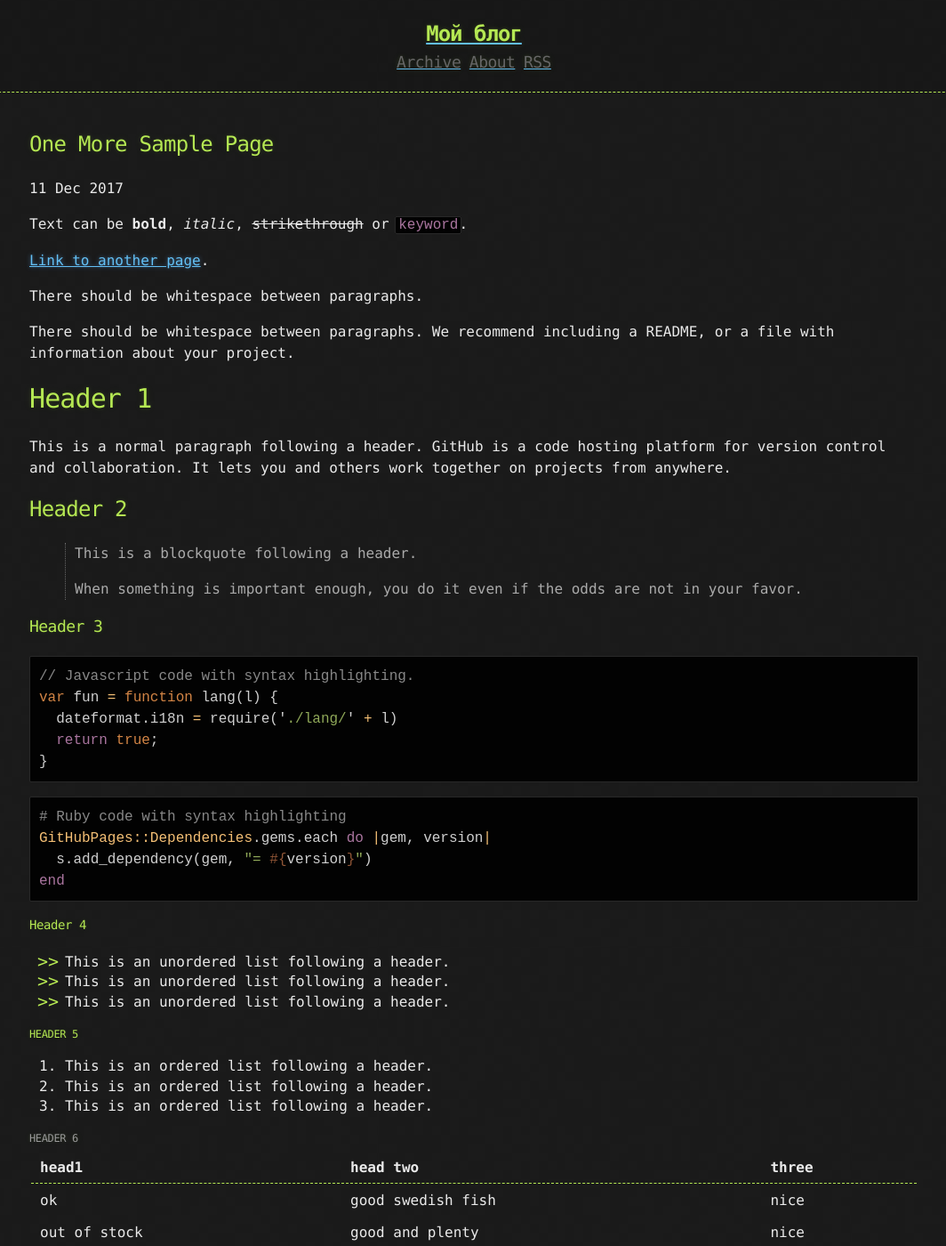
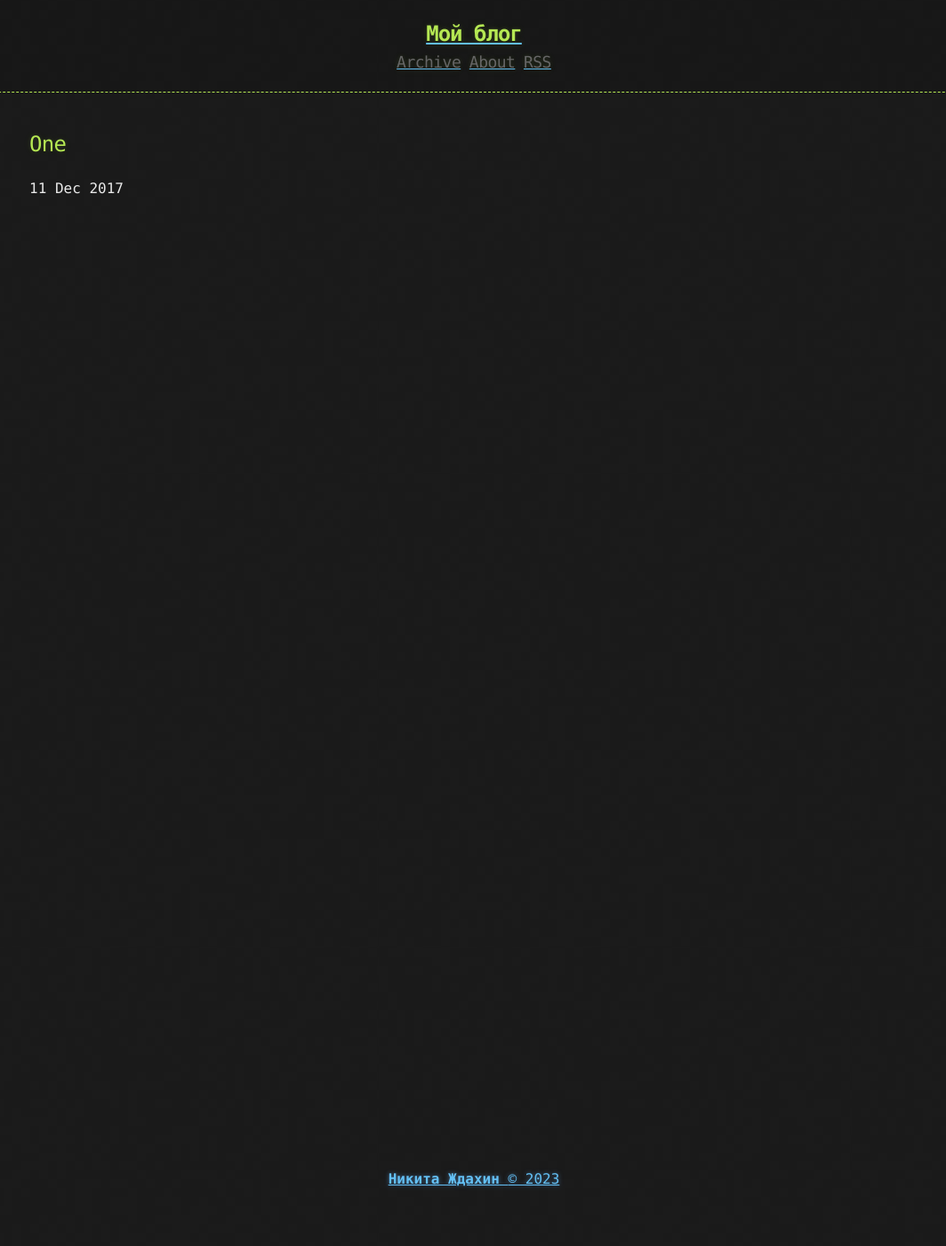
Before and after one commit to zhdahin/zhdahin.github.io, a Jekyll site: the page built from _posts/2017-12-11-One-More-Sample-Page.md, in a window 1280 px wide and 1400 px high. Shown: the whole window at 89% size, without its empty margins (107-1171 px from the left). Built offline with Jekyll 4.4.1, drawn with Linux system fonts in a browser that asks for light colours; some of the changed text lies outside the part shown.

Commit message:
Update 2017-12-11-One.md

````diff
--- a/_posts/2017-12-11-One-More-Sample-Page.md
+++ b/_posts/2017-12-11-One-More-Sample-Page.md
@@ -1,124 +1,4 @@
 ---
-title: One More Sample Page
+title: One
 published: true
 ---
-
-Text can be **bold**, _italic_, ~~strikethrough~~ or `keyword`.
-
-[Link to another page](another-page).
-
-There should be whitespace between paragraphs.
-
-There should be whitespace between paragraphs. We recommend including a README, or a file with information about your project.
-
-# [](#header-1)Header 1
-
-This is a normal paragraph following a header. GitHub is a code hosting platform for version control and collaboration. It lets you and others work together on projects from anywhere.
-
-## [](#header-2)Header 2
-
-> This is a blockquote following a header.
->
-> When something is important enough, you do it even if the odds are not in your favor.
-
-### [](#header-3)Header 3
-
-```js
-// Javascript code with syntax highlighting.
-var fun = function lang(l) {
-  dateformat.i18n = require('./lang/' + l)
-  return true;
-}
-```
-
-```ruby
-# Ruby code with syntax highlighting
-GitHubPages::Dependencies.gems.each do |gem, version|
-  s.add_dependency(gem, "= #{version}")
-end
-```
-
-#### [](#header-4)Header 4
-
-*   This is an unordered list following a header.
-*   This is an unordered list following a header.
-*   This is an unordered list following a header.
-
-##### [](#header-5)Header 5
-
-1.  This is an ordered list following a header.
-2.  This is an ordered list following a header.
-3.  This is an ordered list following a header.
-
-###### [](#header-6)Header 6
-
-| head1        | head two          | three |
-|:-------------|:------------------|:------|
-| ok           | good swedish fish | nice  |
-| out of stock | good and plenty   | nice  |
-| ok           | good `oreos`      | hmm   |
-| ok           | good `zoute` drop | yumm  |
-
-### There's a horizontal rule below this.
-
-* * *
-
-### Here is an unordered list:
-
-*   Item foo
-*   Item bar
-*   Item baz
-*   Item zip
-
-### And an ordered list:
-
-1.  Item one
-1.  Item two
-1.  Item three
-1.  Item four
-
-### And a nested list:
-
-- level 1 item
-  - level 2 item
-  - level 2 item
-    - level 3 item
-    - level 3 item
-- level 1 item
-  - level 2 item
-  - level 2 item
-  - level 2 item
-- level 1 item
-  - level 2 item
-  - level 2 item
-- level 1 item
-
-### Small image
-
-![](https://assets-cdn.github.com/images/icons/emoji/octocat.png)
-
-### Large image
-
-![](https://guides.github.com/activities/hello-world/branching.png)
-
-
-### Definition lists can be used with HTML syntax.
-
-<dl>
-<dt>Name</dt>
-<dd>Godzilla</dd>
-<dt>Born</dt>
-<dd>1952</dd>
-<dt>Birthplace</dt>
-<dd>Japan</dd>
-<dt>Color</dt>
-<dd>Green</dd>
-</dl>
-
-```
-Long, single-line code blocks should not wrap. They should horizontally scroll if they are too long. This line should be long enough to demonstrate this.
-```
-
-```
-The final element.
-```
````
